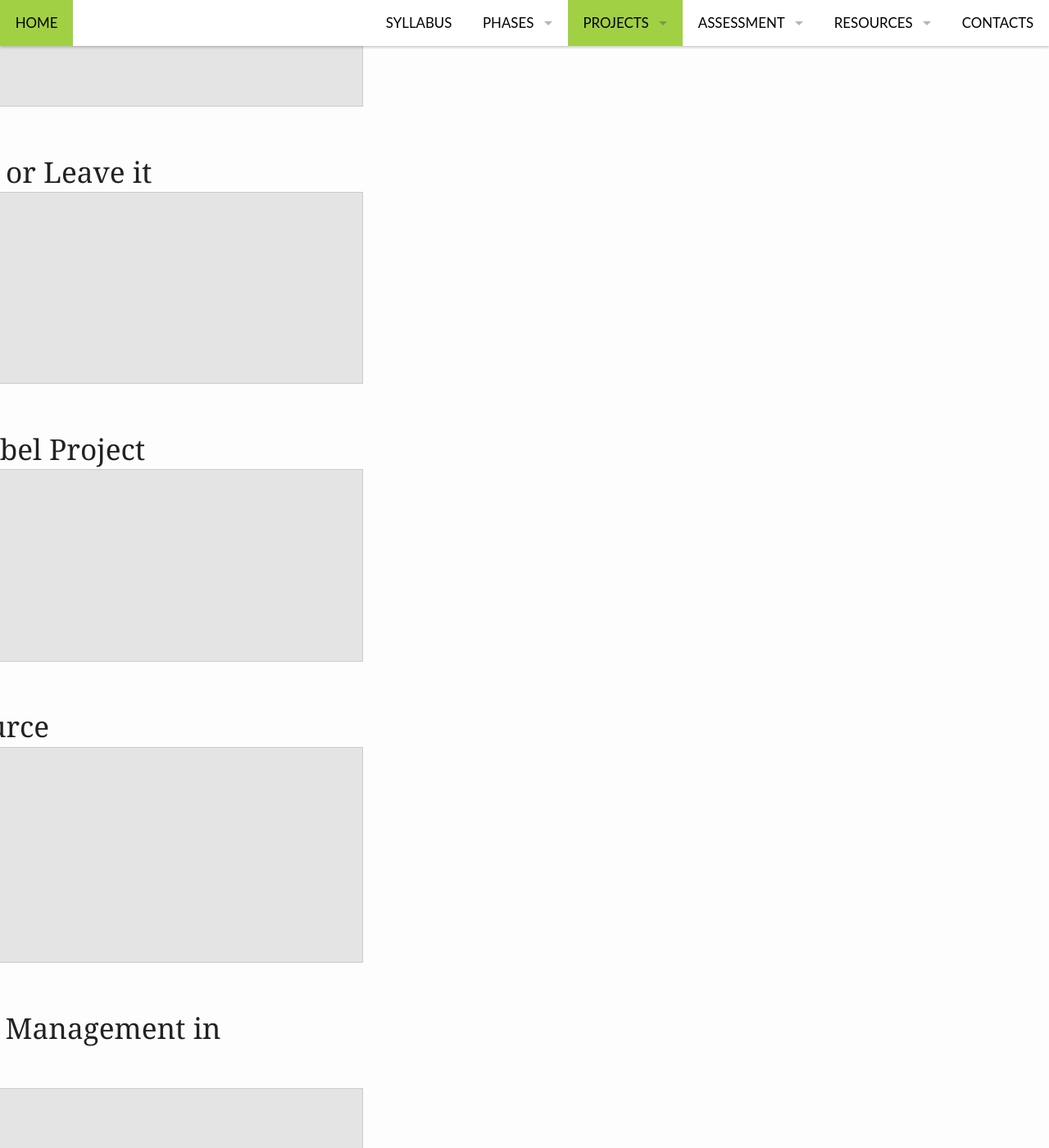
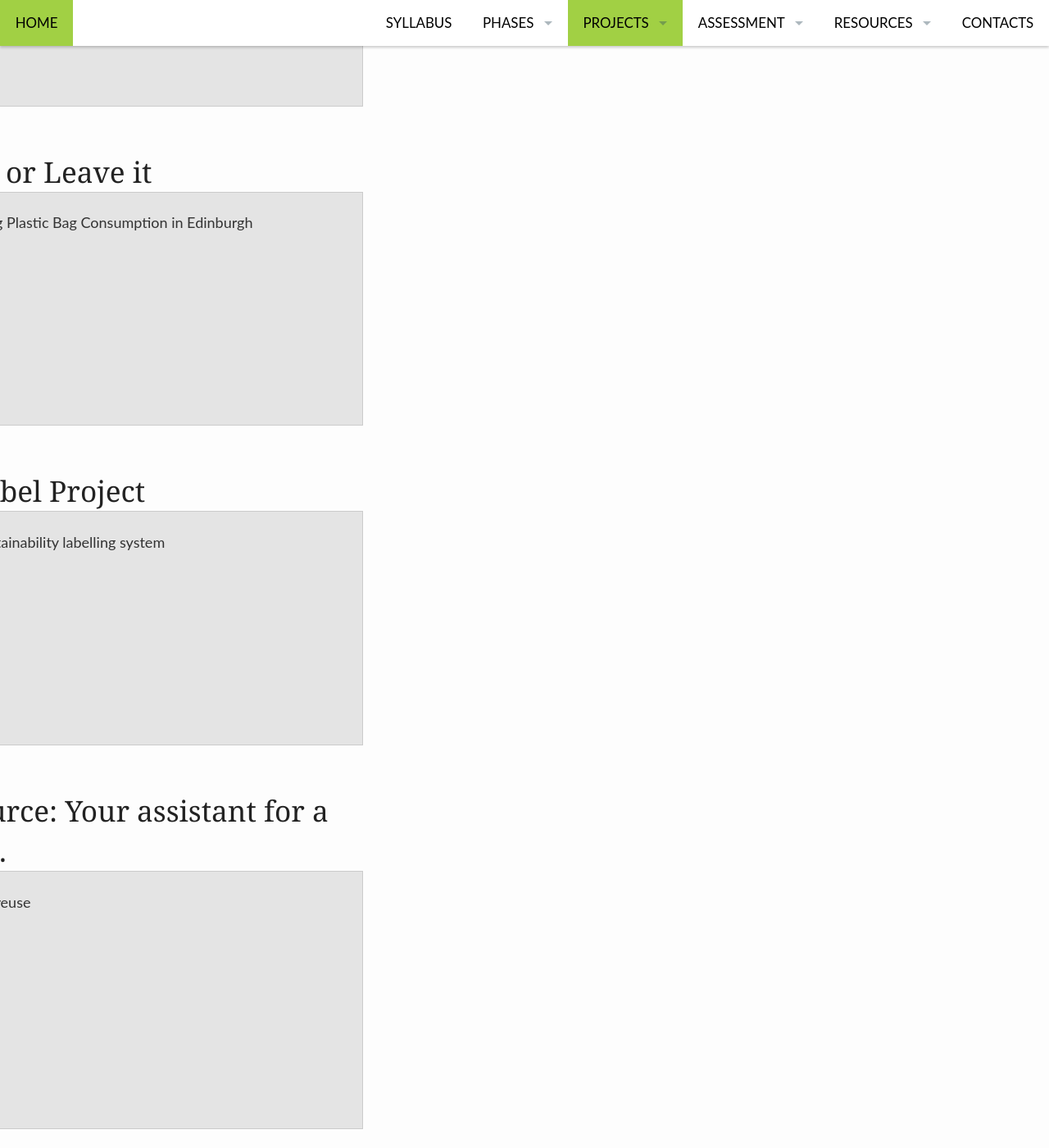
Before and after one commit to edinburghlivinglab/ddc, a Jekyll site: the page built from pages/projects_2019.md, in a window 1280 px wide and 1400 px high, scrolled down 634 px. Shown: the whole window at 82% size. Built offline with Jekyll 4.4.1, drawn with Linux system fonts in a browser that asks for light colours; some of the changed text lies outside the part shown.

Commit message:
Update projects_2019.md

```diff
--- a/pages/projects_2019.md
+++ b/pages/projects_2019.md
@@ -28,7 +28,7 @@
 <h2>Group 2 Take it or Leave it</h2>
 <div class="panel">
 
-
+<p>A Simple Solution to Reducing Plastic Bag Consumption in Edinburgh</p>
 <ul>
 	<li>BEVIN BENSON</li>
 	<li>ASIA HICKEY</li>
@@ -45,6 +45,7 @@
 
 <h2>Group 3 The Label Project</h2>
 <div class="panel">
+	<p>Introducing a Low-plastic sustainability labelling system</p>
 <ul>
 	<li>MATHEUS FACIO PIRES </li>
 	<li>MARTIN PHILLIPSEN </li>
@@ -54,8 +55,9 @@
 <a class="button small" href="{{ site.baseurl }}/student_outputs_2019/Group 3 Final.pdf" target="_blank">Project Slides</a>
   </div>
 
-<h2>Group 4: Re-source</h2>
+<h2>Group 4: Re-source: Your assistant for a waste - free life.</h2>
 <div class="panel">
+	<p>An app to help recycling and reuse</p>
 <ul>
 	<li>JOANNA HALL </li>
 	<li>CLAIRE WIESER </li>
@@ -68,6 +70,7 @@
 
 <h2>Group 5: Waste Management in Edinburgh</h2>
 <div class="panel">
+	<p>Fixing street and domestic bins</p>
 <ul>
 	<li>ERIN DENHAM </li>
 	<li>ASA SYMONS </li>
```
